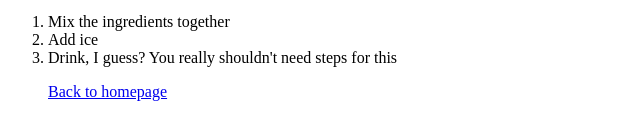
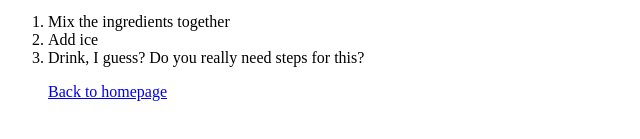
Before and after one commit to stoicstranger/recipes_page, a plain HTML site: page recipes/moscow-mule.html in a window 1280 px wide. Shown: the part 519-658 px from the top of the page, 0-640 px from the left. Drawn offline with Linux system fonts and the light colour scheme.

Commit message:
Change step 3 of mule

```diff
--- a/recipes/moscow-mule.html
+++ b/recipes/moscow-mule.html
@@ -24,7 +24,7 @@
     <ol>
         <li>Mix the ingredients together</li>
         <li>Add ice</li>
-        <li>Drink, I guess? You really shouldn't need steps for this</li>
+        <li>Drink, I guess? Do you really need steps for this?</li>
         <p></p>
         <a href="../index.html">Back to homepage</a>
     </ol>
```
